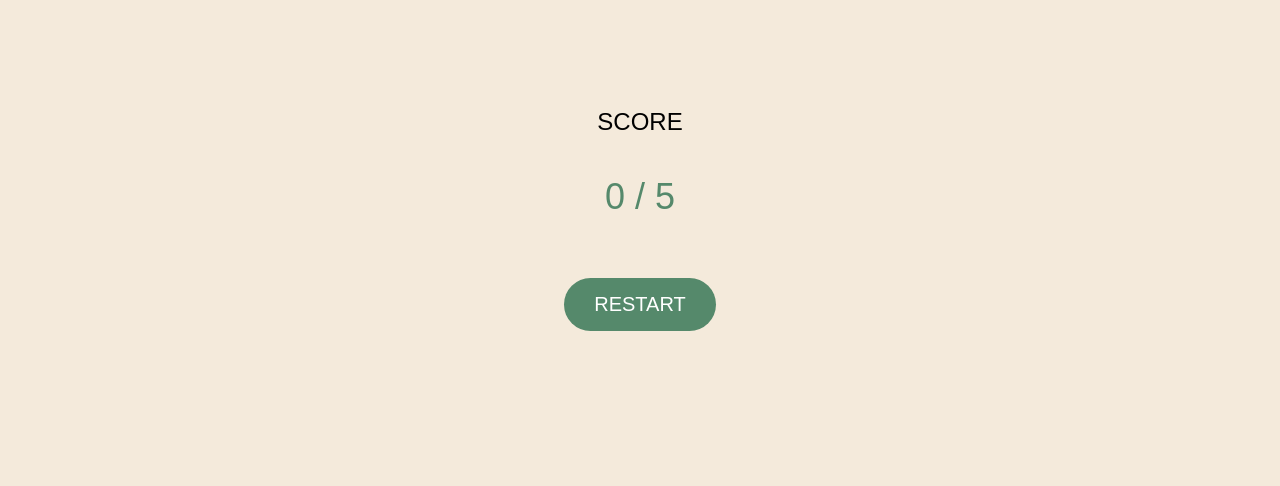
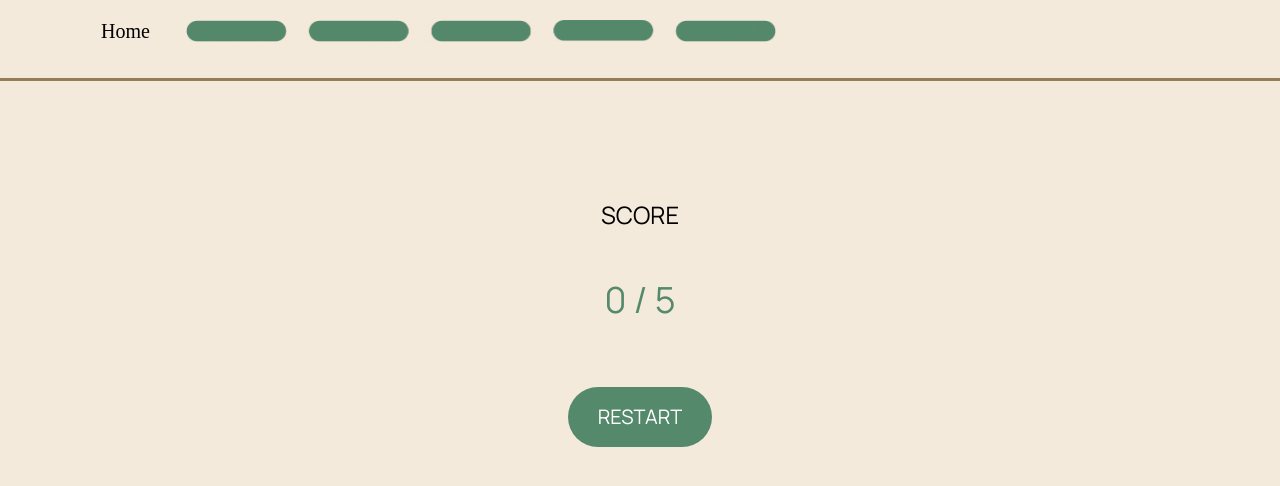
Before and after one commit to gruiiiw/ui_design_syllogism, a Flask app: page /results in a window 1280 px wide. Shown: the top 486 px of the page. Run offline with Flask 3, Linux system fonts and the light colour scheme; some libraries are stand-ins or nearby versions.

Commit message:
Graphic Changes - Results page added navbar

```diff
--- a/server.py
+++ b/server.py
@@ -248,7 +248,7 @@
 def results():
     score = session.get('score', 0)
     session.pop('score', None)
-    return render_template('results.html', score=score)
+    return render_template('results.html', score=score, current_page='results')
 
 # Other
 @app.template_filter('contains_any')
--- a/templates/layout.html
+++ b/templates/layout.html
@@ -38,6 +38,12 @@
         alt="Image for {{ current_page }}"
         style="max-width: calc(100% - 500px); padding-left: 20px;"
       />
+      {% endif %} {% if current_page.startswith('results') %}
+      <img
+        src="/static/images/progress_bar/progress_bar_results.png"
+        alt="Image for Results"
+        style="max-width: calc(100% - 500px); padding-left: 20px;"
+      />
       {% endif %}
 
       <button
--- a/templates/quiz.html
+++ b/templates/quiz.html
@@ -1,5 +1,6 @@
 {% extends "layout.html" %}
 {% block content %}
+
 <div id="quizContainer" class="quiz-style-{{ quiz.quiz_id }}" data-quiz-id="{{ quiz.quiz_id }}">
     <script type="text/javascript">
         $(document).ready(function () {
--- a/templates/results.html
+++ b/templates/results.html
@@ -1,5 +1,6 @@
-<!DOCTYPE html>
-<html lang="en">
+{% extends "layout.html" %}
+{% block content %}
+
 <head>
     <meta charset="UTF-8">
     <meta name="viewport" content="width=device-width, initial-scale=1.0">
@@ -12,12 +13,12 @@
 
         .container {
             text-align: center; /* Center align content */
-            padding-top: 100px; /* Add padding to move content down */
         }
 
         .score {
             font-size: 24px; /* Smaller font size */
             color: black; /* Black font color */
+            padding-top: 100px;
         }
 
         .score-value {
@@ -57,3 +58,6 @@
     </div>
 </body>
 </html>
+
+
+{% endblock %}
```
Also changed, not shown: static/images/progress_bar/progress_bar_results.png (added).
